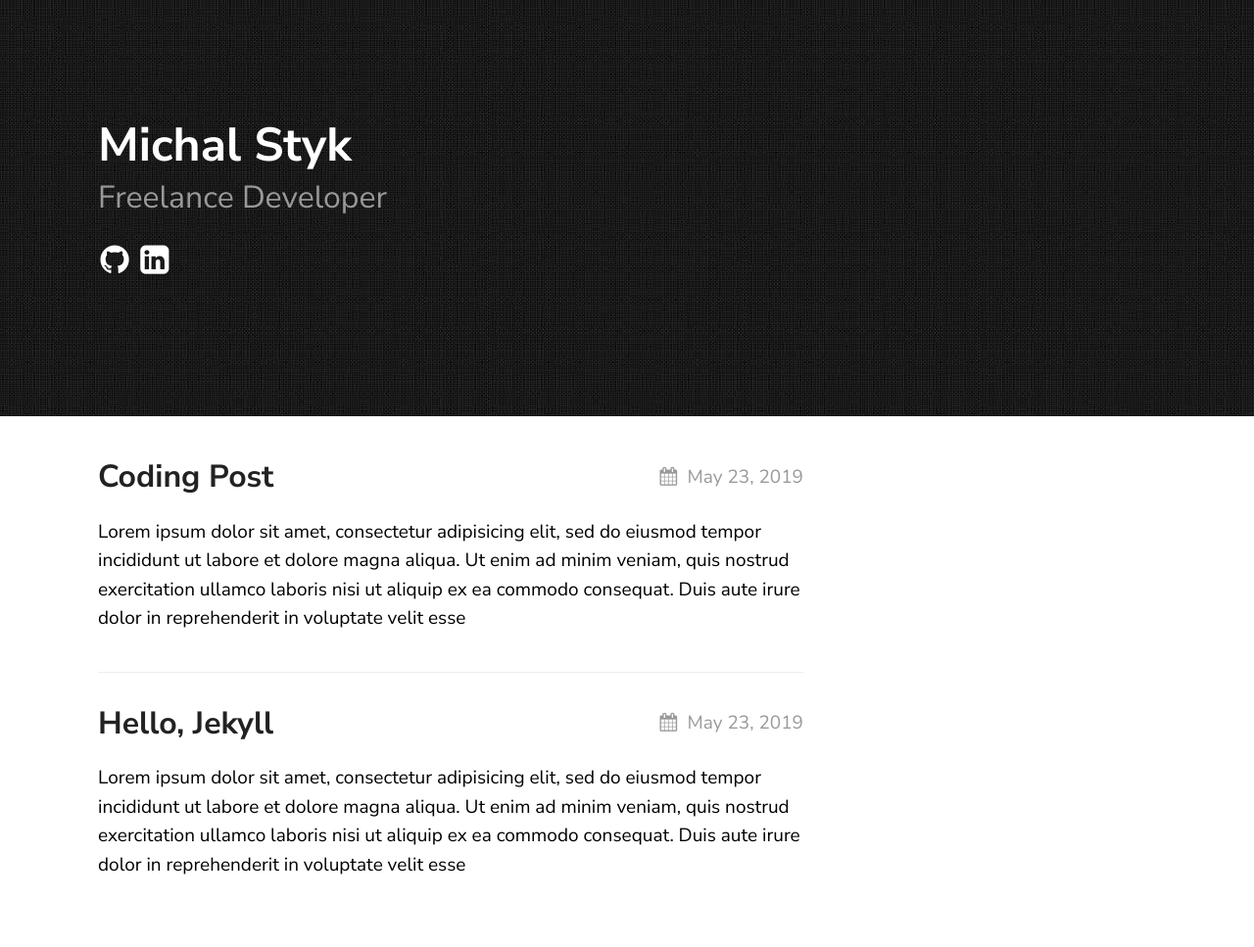
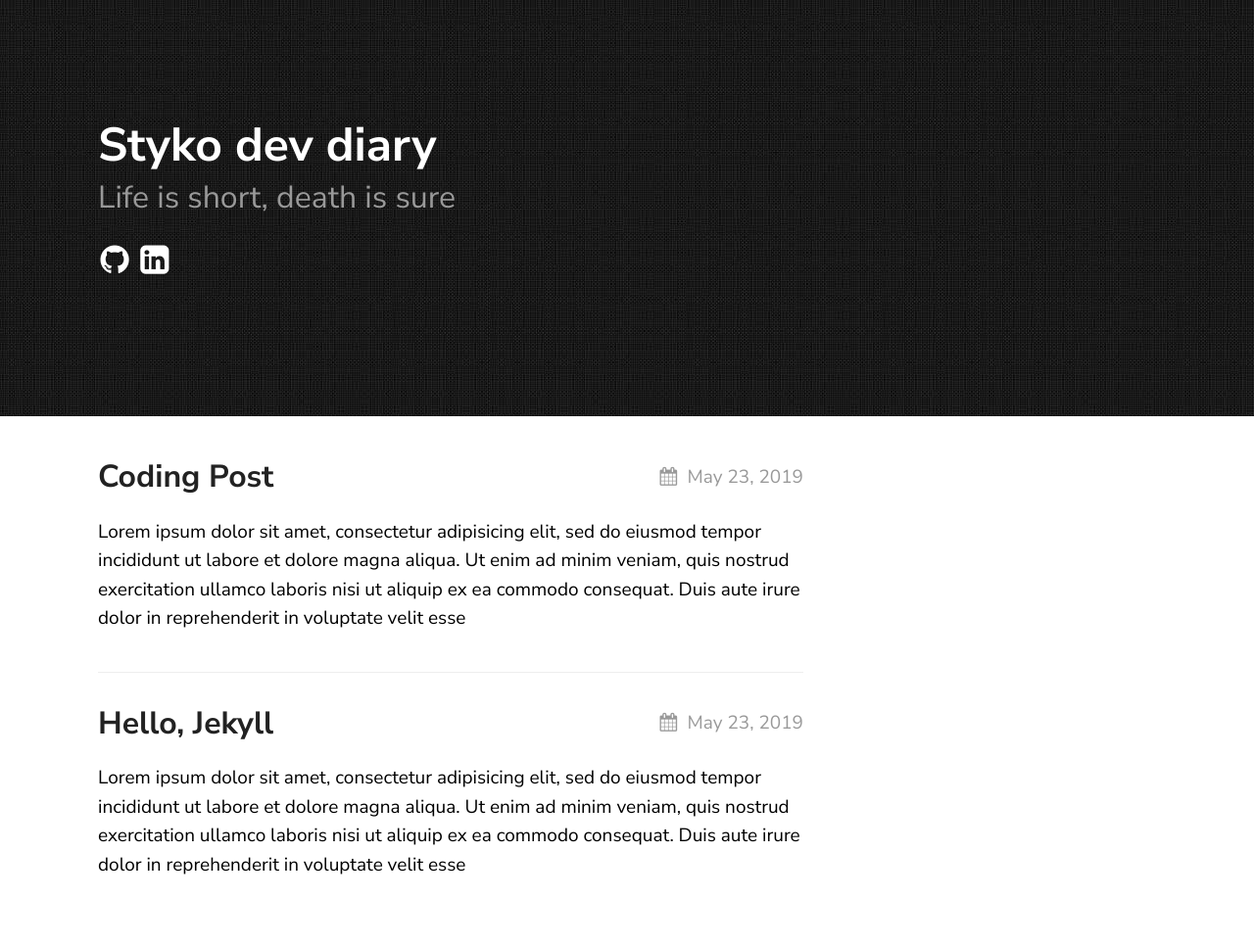
Before and after one commit to styko/styko.github.io, a Jekyll site: the page built from index.md, in a window 1280 px wide. Shown: the whole page at 98% size. Built offline with Jekyll 4.4.1, drawn with Linux system fonts in a browser that asks for light colours.

Commit message:
changed title

```diff
--- a/_config.yml
+++ b/_config.yml
@@ -14,8 +14,8 @@ sass:
 
 permalink: /posts/:title/
 texture:
-  title: Michal Styk
-  tagline: Freelance Developer
+  title: Styko dev diary
+  tagline: "Life is short, death is sure"
   date_format: "%b %-d, %Y"
   style: black
   showNav: false
```
